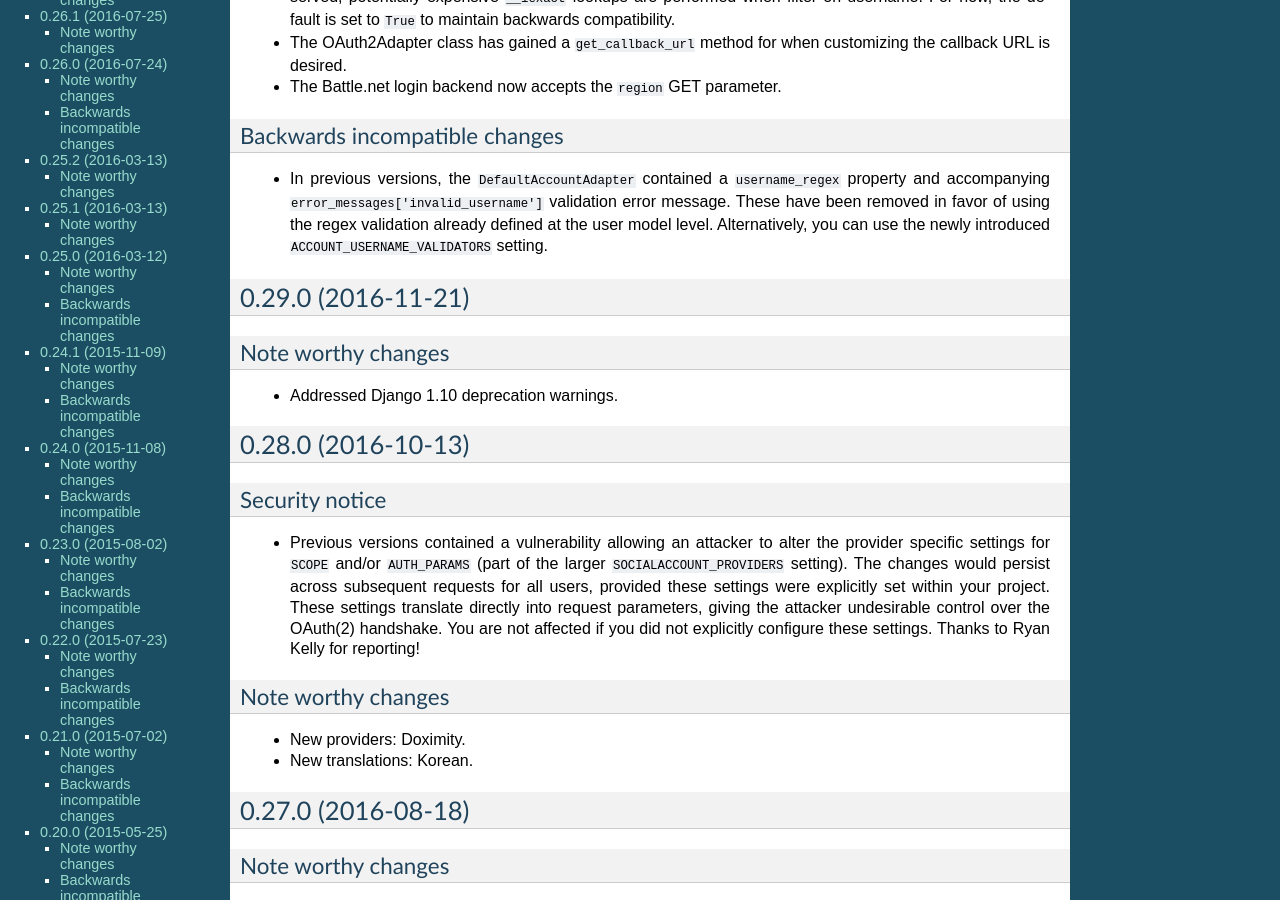
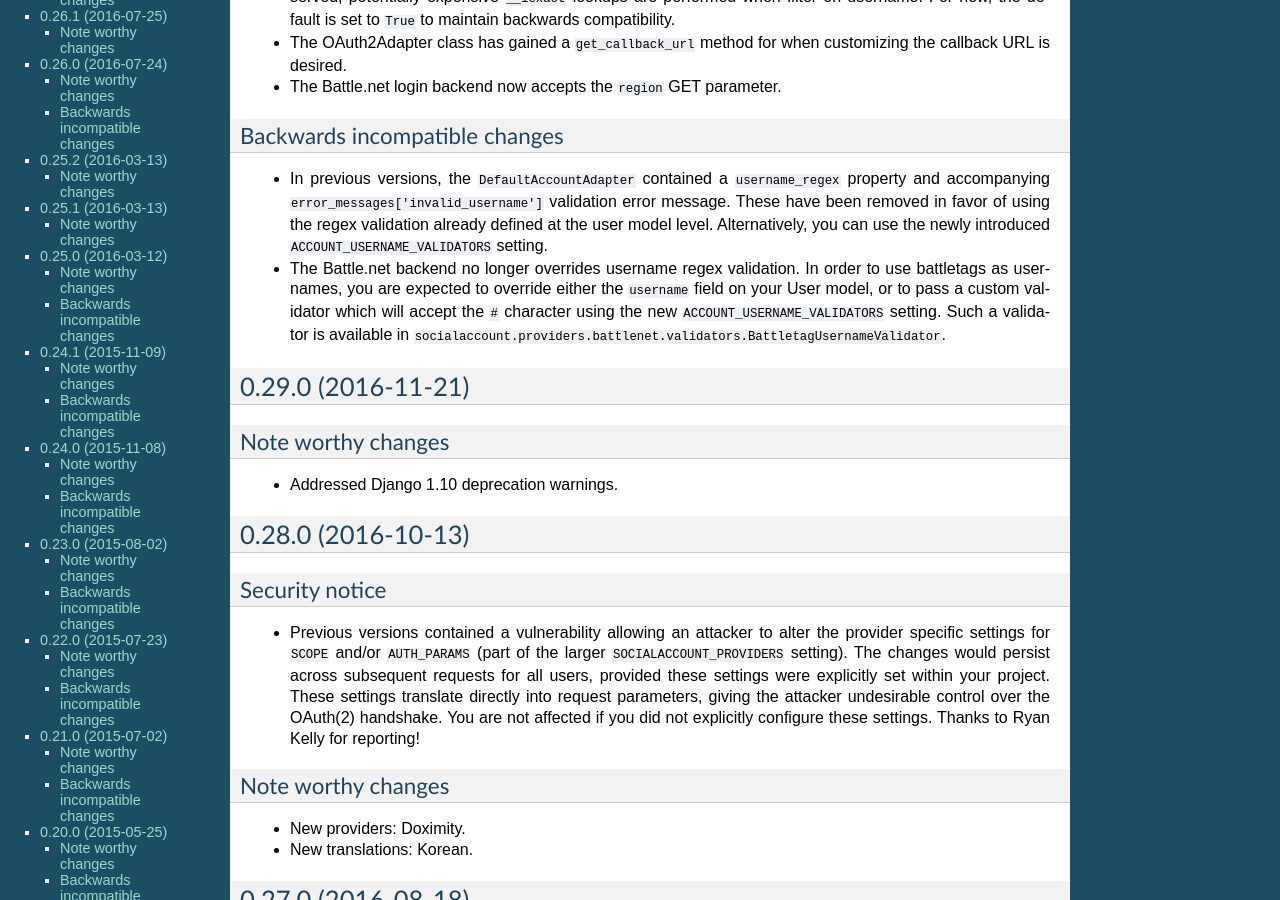
Before and after one commit to pennersr/django-allauth, a Sphinx documentation site: the page built from docs/release-notes.rst, in a window 1280 px wide and 900 px high, scrolled down 386 px. Built offline with Sphinx 7.4.7, drawn with Linux system fonts in a browser that asks for light colours; pages that are not in the unit, such as notebooks, are missing from menus.

Commit message:
battlenet: Remove BattleNetSocialAccountAdapter
Closes #1442

```diff
--- a/ChangeLog.rst
+++ b/ChangeLog.rst
@@ -34,6 +34,13 @@ Backwards incompatible changes
   been removed in favor of using the regex validation already defined at the
   user model level. Alternatively, you can use the newly introduced
   ``ACCOUNT_USERNAME_VALIDATORS`` setting.
+
+- The Battle.net backend no longer overrides username regex validation. In
+  order to use battletags as usernames, you are expected to override either
+  the ``username`` field on your User model, or to pass a custom validator
+  which will accept the ``#`` character using the new
+  ``ACCOUNT_USERNAME_VALIDATORS`` setting. Such a validator is available in
+  ``socialaccount.providers.battlenet.validators.BattletagUsernameValidator``.
 
 
 0.29.0 (2016-11-21)
```
Also changed, not shown: docs/providers.rst (+8 -0 lines), 2 other files.
